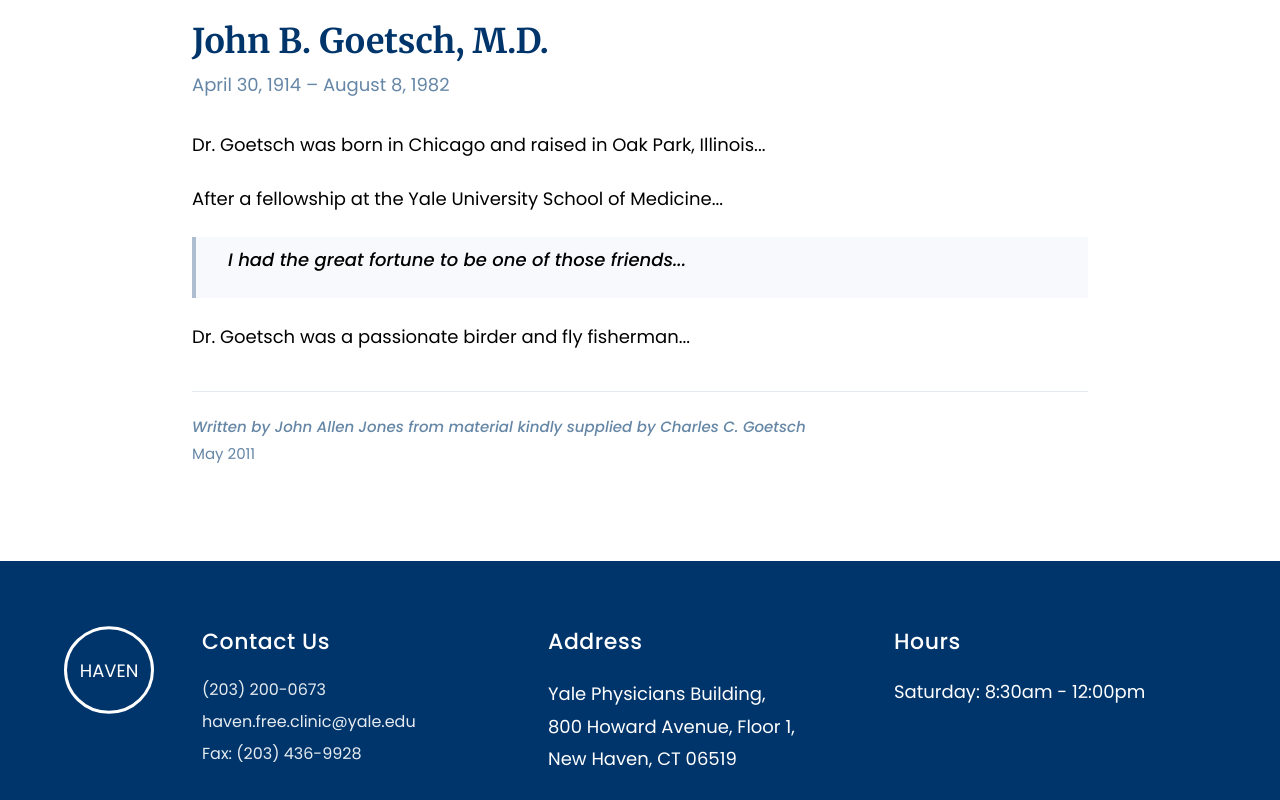
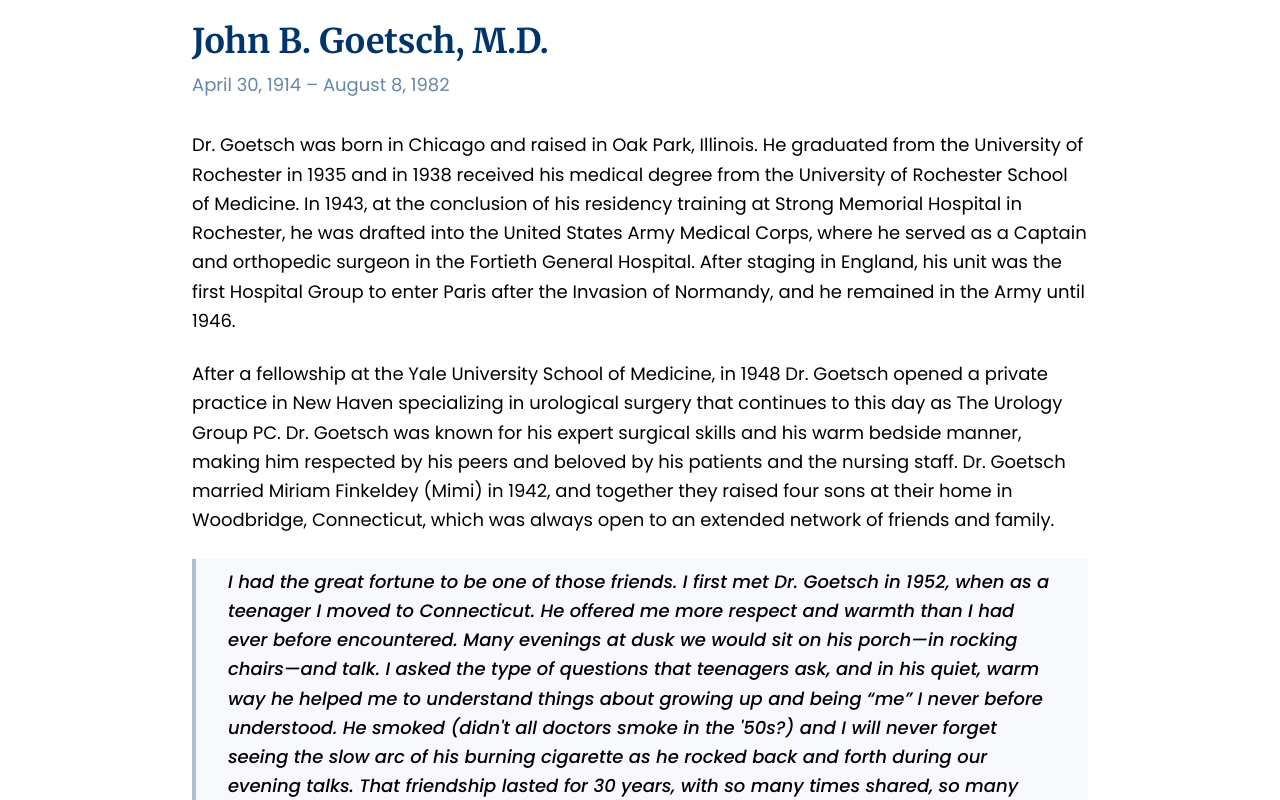
Before and after one commit to HAVEN-Free-Clinic/HAVEN-website, a Next.js app: page /about/endowment in a window 1280 px wide. Shown: the part 1060-1860 px from the top of the page. Built offline with nearby package versions, Linux system fonts and the light colour scheme.

Commit message:
Restore full biography text on Goetsch Endowment page

```diff
--- a/src/app/components/GoetschEndowmentContent.tsx
+++ b/src/app/components/GoetschEndowmentContent.tsx
@@ -55,21 +55,52 @@ export function GoetschEndowmentContent() {
 
             <div className="space-y-6 font-['Poppins',sans-serif] text-black text-[16px] sm:text-[17px] md:text-[18px] leading-relaxed">
               <p>
-                Dr. Goetsch was born in Chicago and raised in Oak Park, Illinois...
+                Dr. Goetsch was born in Chicago and raised in Oak Park, Illinois.
+                He graduated from the University of Rochester in 1935 and in 1938
+                received his medical degree from the University of Rochester School
+                of Medicine. In 1943, at the conclusion of his residency training
+                at Strong Memorial Hospital in Rochester, he was drafted into the
+                United States Army Medical Corps, where he served as a Captain and
+                orthopedic surgeon in the Fortieth General Hospital. After staging
+                in England, his unit was the first Hospital Group to enter Paris
+                after the Invasion of Normandy, and he remained in the Army until
+                1946.
               </p>
 
               <p>
-                After a fellowship at the Yale University School of Medicine...
+                After a fellowship at the Yale University School of Medicine, in
+                1948 Dr. Goetsch opened a private practice in New Haven
+                specializing in urological surgery that continues to this day as
+                The Urology Group PC. Dr. Goetsch was known for his expert
+                surgical skills and his warm bedside manner, making him respected
+                by his peers and beloved by his patients and the nursing staff. Dr.
+                Goetsch married Miriam Finkeldey (Mimi) in 1942, and together they
+                raised four sons at their home in Woodbridge, Connecticut, which
+                was always open to an extended network of friends and family.
               </p>
 
               <blockquote className="border-l-4 border-[#00356b]/30 pl-6 md:pl-8 py-2 bg-[#f7f9fc] pr-6 md:pr-8">
-                <p className="italic mb-4">
-                  I had the great fortune to be one of those friends...
+                <p className="italic">
+                  I had the great fortune to be one of those friends. I first met
+                  Dr. Goetsch in 1952, when as a teenager I moved to Connecticut.
+                  He offered me more respect and warmth than I had ever before
+                  encountered. Many evenings at dusk we would sit on his
+                  porch—in rocking chairs—and talk. I asked the type of
+                  questions that teenagers ask, and in his quiet, warm way he
+                  helped me to understand things about growing up and being
+                  &ldquo;me&rdquo; I never before understood. He smoked
+                  (didn&apos;t all doctors smoke in the &apos;50s?) and I will
+                  never forget seeing the slow arc of his burning cigarette as he
+                  rocked back and forth during our evening talks. That friendship
+                  lasted for 30 years, with so many times shared, so many fond
+                  memories.
                 </p>
               </blockquote>
 
               <p>
-                Dr. Goetsch was a passionate birder and fly fisherman...
+                Dr. Goetsch was a passionate birder and fly fisherman, and in
+                August of 1982 he died at the age of 68 while salmon fishing on
+                the Restigouche River in New Brunswick, Canada.
               </p>
             </div>
 
```
